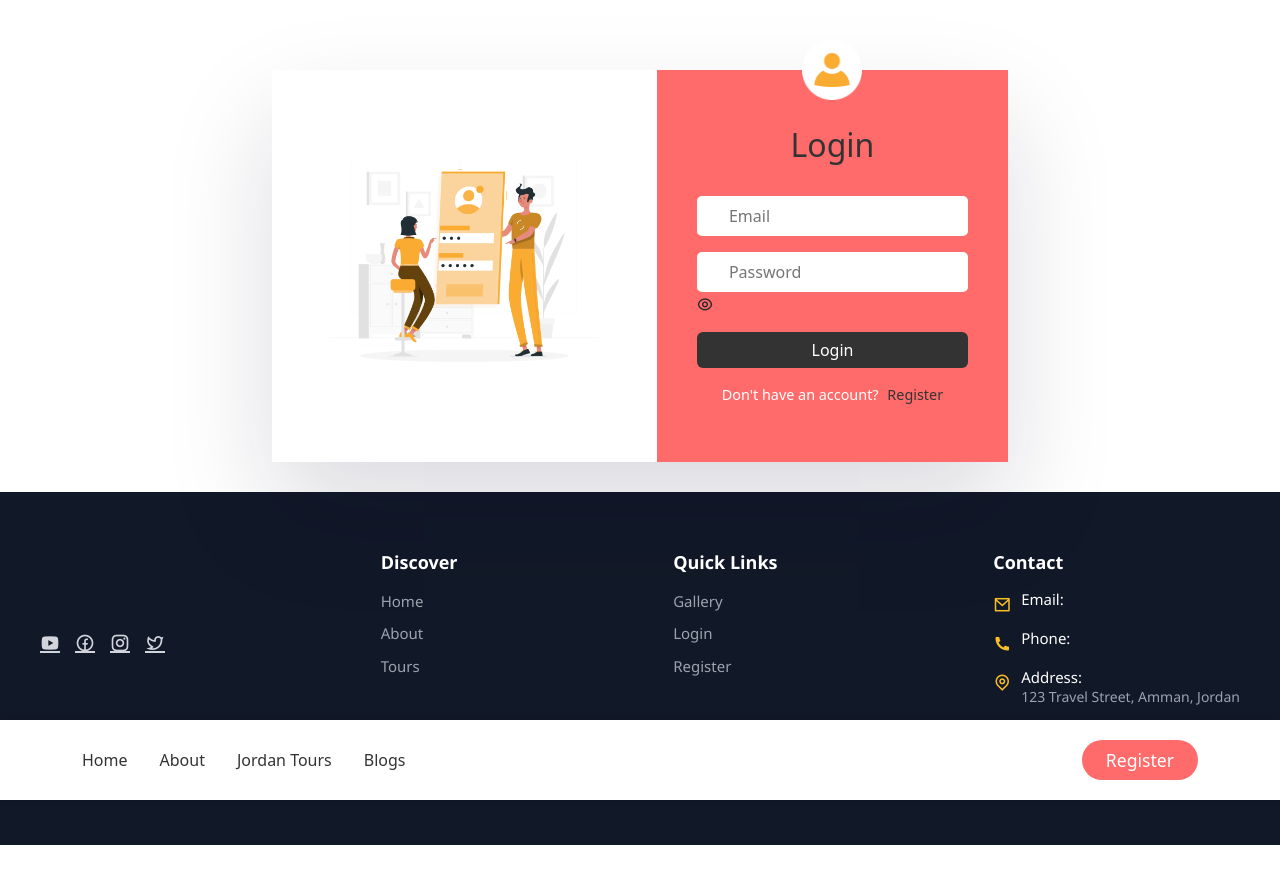
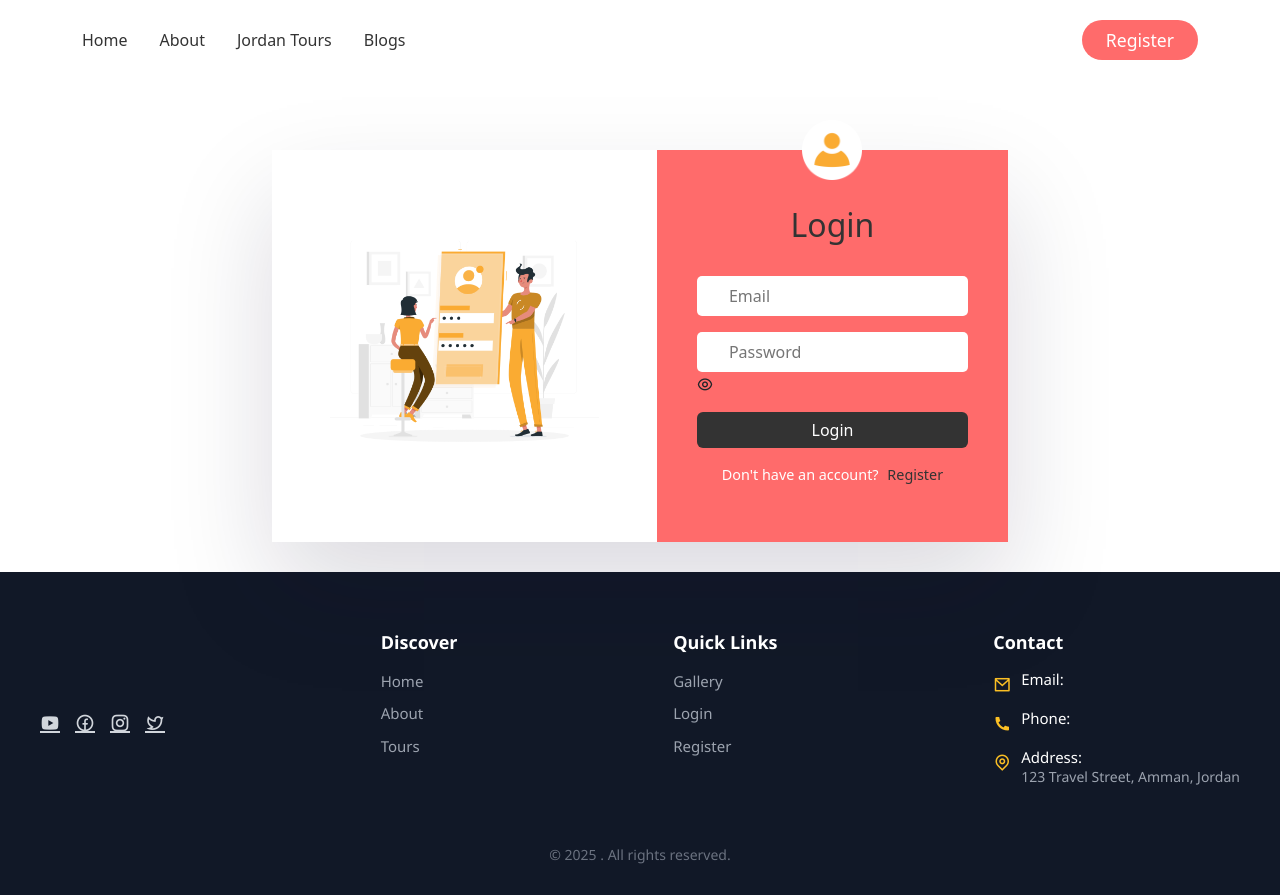
Before and after one commit to NutrinoDaya/Jordan-tourism-frontend, a React (Create React App) app: page /login in a window 1280 px wide. Before the commit the page ends 845 px from the top, so only its background shows below. Built offline with nearby package versions, Linux system fonts and the light colour scheme; a web font is replaced by a local one.

Commit message:
New Commit 5

```diff
--- a/src/Components/Footer/Footer.css
+++ b/src/Components/Footer/Footer.css
@@ -1,8 +1,12 @@
 .footer {
   background-color: #111827;
   color: #d1d5db;
-    padding: 60px 20px;
+  padding: 60px 20px 30px;
   font-family: 'Segoe UI', Tahoma, Geneva, Verdana, sans-serif;
+
+  /* sticky behavior */
+  width: 100%;
+  margin-top: auto;
 }
 
 .footer__container {
--- a/src/Components/Header/header.css
+++ b/src/Components/Header/header.css
@@ -1,19 +1,19 @@
 /* Base header container */
 .header {
   width: 100%;
-  height: 80px;
+  height: 80px;              /* fixed height to avoid layout shifts */
   display: flex;
   align-items: center;
   background: #fff;
   padding: 0 1rem;
   transition: all 0.3s ease;
+  position: relative;
+  z-index: 1000;
+}
 
-  /* Positioned at the bottom instead of top */
-  position: fixed;
-  bottom: 0;
-  left: 0;
-  z-index: 1000;
-  box-shadow: 0 -2px 8px rgba(0, 0, 0, 0.1); /* shadow above the header */
+/* Sticky header state */
+.sticky__header {
+  box-shadow: 0 2px 8px rgba(0, 0, 0, 0.1);
 }
 
 /* Navigation wrapper */
@@ -30,7 +30,7 @@
   align-items: center;
 }
 .logo img {
-  width: 40px;
+  width: 40px;   /* adjust as needed */
   height: auto;
   margin-right: 0.5rem;
 }
@@ -40,7 +40,7 @@
   font-weight: 700;
 }
 
-/* Navigation menu (desktop) */
+/* Navigation menu (for larger screens) */
 .navigation {
   flex: 1;
 }
@@ -64,7 +64,7 @@
   color: var(--secondary-color);
 }
 
-/* Right-side container (user/login/logout) */
+/* Right-side container for user info and toggle */
 .nav__right {
   display: flex;
   align-items: center;
@@ -79,35 +79,19 @@
   font-size: 0.9rem;
 }
 
-/* Mobile menu icon (hamburger / close) */
+/* Mobile menu toggle (hidden on desktop) */
 .mobile__menu {
   display: none;
   font-size: 1.5rem;
   cursor: pointer;
 }
 
-/* Button link adjustments */
-.nav__btns .btn a {
-  color: #fff;
-  text-decoration: none;
-}
-
-/* Button styles */
-.secondary__btn {
-  background-color: #6c757d;
-  border: none;
-}
-.primary__btn {
-  background-color: var(--primary-color);
-  border: none;
-}
-
 /* Mobile Styles */
 @media only screen and (max-width: 768px) {
-  /* Slide-in mobile navigation from the right, above the bottom header */
+  /* Slide-in mobile navigation panel */
   .navigation {
     position: fixed;
-    bottom: 80px; /* pushes above the header */
+    top: 80px; /* position below the header */
     right: 0;
     background: #fff;
     width: 70%;
@@ -117,18 +101,31 @@
     box-shadow: -2px 0 8px rgba(0, 0, 0, 0.1);
     z-index: 999;
   }
-
   .navigation.show__menu {
     transform: translateX(0);
   }
-
   .menu {
     flex-direction: column;
     gap: 1.5rem;
     padding: 2rem;
   }
-
   .mobile__menu {
     display: block;
   }
 }
+
+/* Button link adjustments for consistency */
+.nav__btns .btn a {
+  color: #fff;
+  text-decoration: none;
+}
+
+/* Secondary and primary button styles */
+.secondary__btn {
+  background-color: #6c757d;
+  border: none;
+}
+.primary__btn {
+  background-color: var(--primary-color);
+  border: none;
+}
```
Lines whose indentation alone changed are shown as unchanged.
